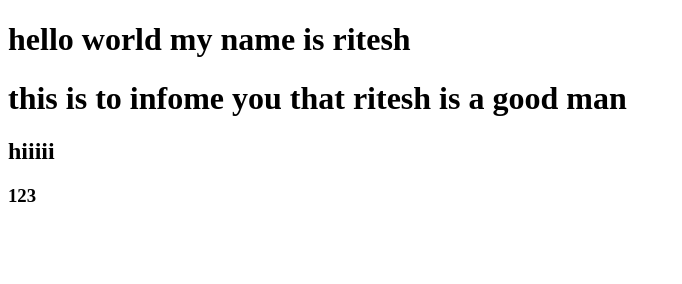
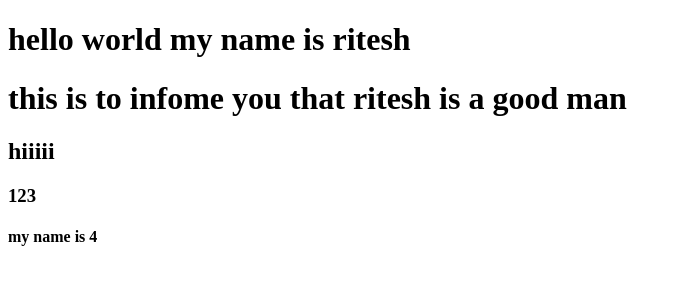
Before and after one commit to Ritesh-Prasad/new-code, a plain HTML site: page index.html in a window 1280 px wide. Shown: the whole page, without its empty margins (0-682 px from the left). Drawn offline with Linux system fonts and the light colour scheme.

Commit message:
sixth commit

```diff
--- a/index.html
+++ b/index.html
@@ -10,5 +10,6 @@
     <h1>this is  to infome you that ritesh is a good man </h1>
     <h2>hiiiii</h2>
     <h3>123</h3>
+    <h4>my name is 4</h4>
 </body>
 </html>
```
